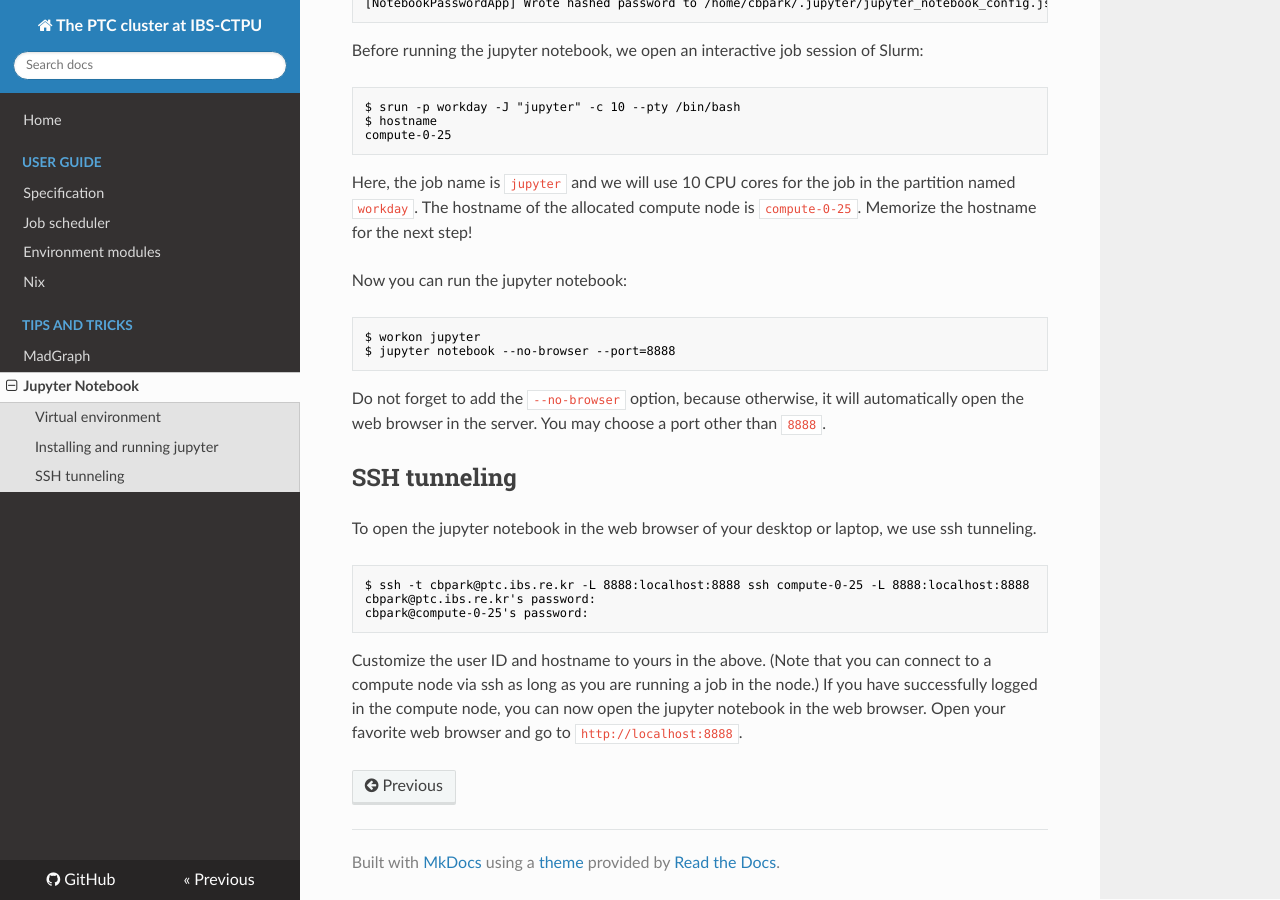
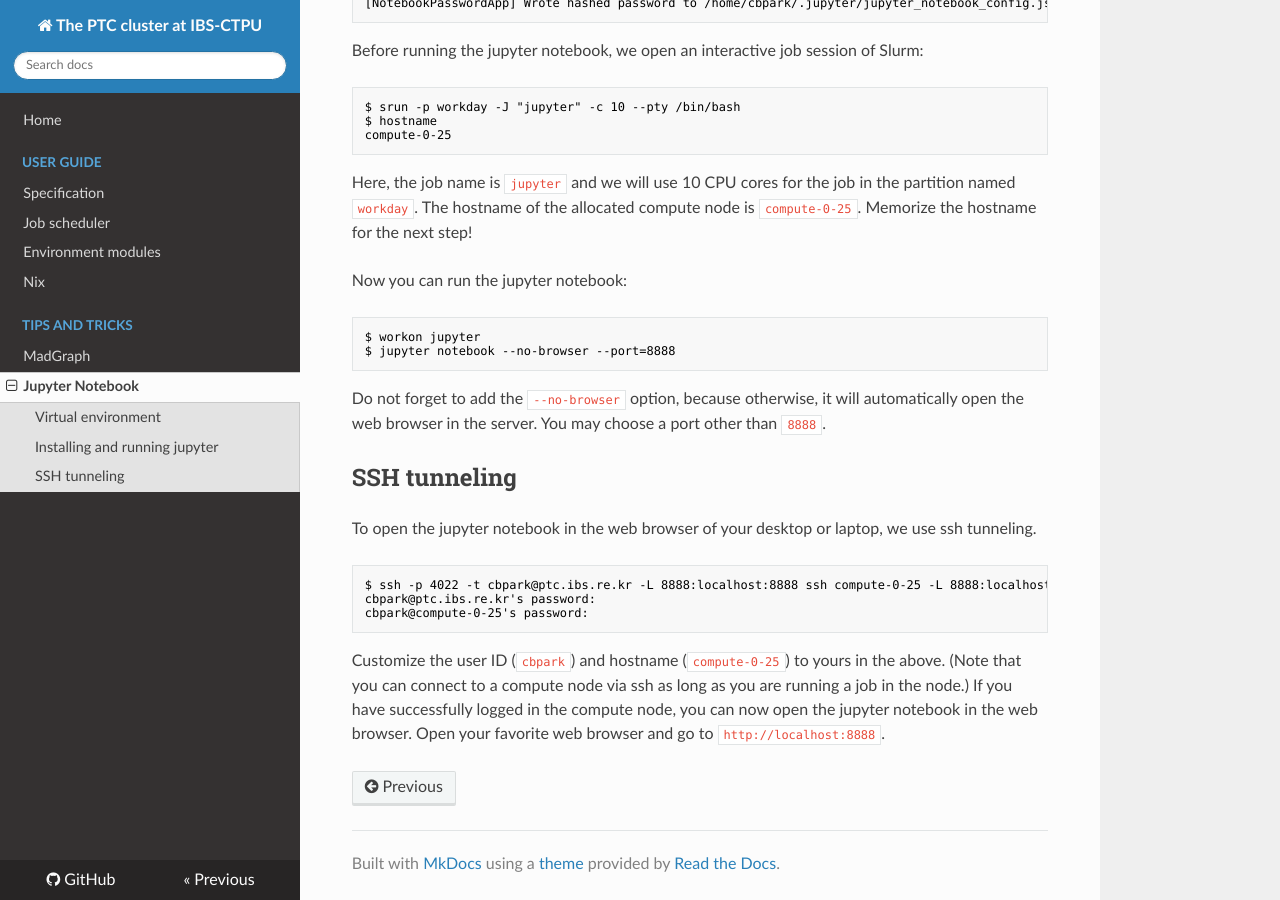
Before and after one commit to cbpark/ptc-cluster, an MkDocs documentation site: the page built from docs/tips-and-tricks/jupyter.md, in a window 1280 px wide and 900 px high, scrolled down 1610 px. Built offline with MkDocs 1.6.1, drawn with Linux system fonts in a browser that asks for light colours; nearby versions of some CDN libraries; old or Windows-style settings are respelled for this version of MkDocs; some of the changed text lies outside the part shown.

Commit message:
Update jupyter.md

````diff
--- a/docs/tips-and-tricks/jupyter.md
+++ b/docs/tips-and-tricks/jupyter.md
@@ -98,9 +98,9 @@ Do not forget to add the `--no-browser` option, because otherwise, it will autom
 To open the jupyter notebook in the web browser of your desktop or laptop, we use ssh tunneling.
 
 ``` no-highlight
-$ ssh -t cbpark@ptc.ibs.re.kr -L 8888:localhost:8888 ssh compute-0-25 -L 8888:localhost:8888
+$ ssh -p 4022 -t cbpark@ptc.ibs.re.kr -L 8888:localhost:8888 ssh compute-0-25 -L 8888:localhost:8888
 cbpark@ptc.ibs.re.kr's password:
 cbpark@compute-0-25's password:
 ```
 
-Customize the user ID and hostname to yours in the above. (Note that you can connect to a compute node via ssh as long as you are running a job in the node.) If you have successfully logged in the compute node, you can now open the jupyter notebook in the web browser. Open your favorite web browser and go to `http://localhost:8888`.
+Customize the user ID (`cbpark`) and hostname (`compute-0-25`) to yours in the above. (Note that you can connect to a compute node via ssh as long as you are running a job in the node.) If you have successfully logged in the compute node, you can now open the jupyter notebook in the web browser. Open your favorite web browser and go to `http://localhost:8888`.
````
Also changed, not shown: other parts of docs/tips-and-tricks/jupyter.md (+3 -3 lines).
